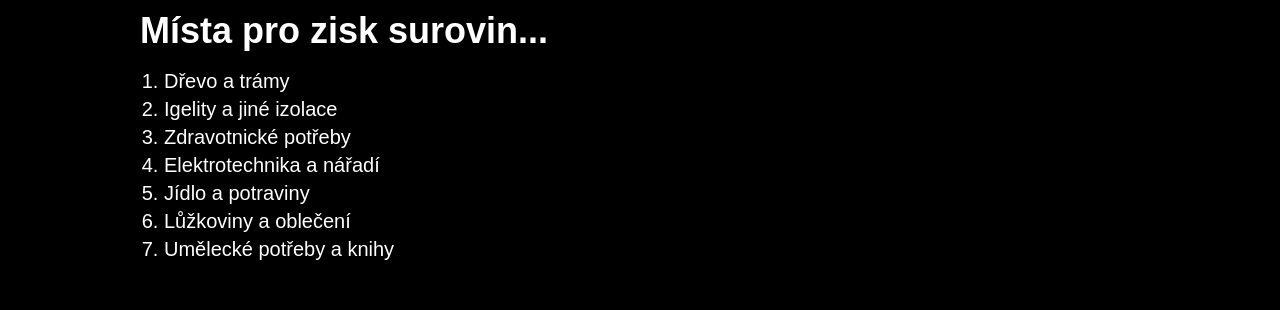
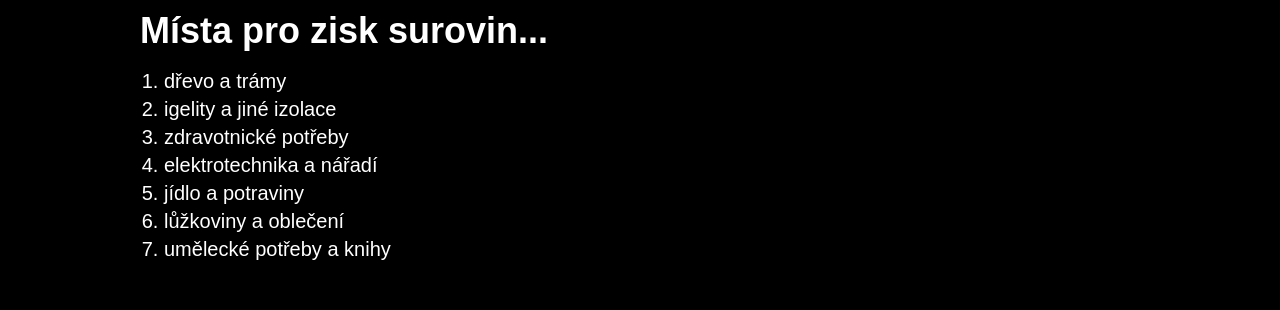
Before and after one commit to petrkucerak/game-rorate, a Next.js app: page / in a window 1280 px wide. Shown: the part 417-727 px from the top of the page. Built offline with nearby package versions, Linux system fonts and the light colour scheme; a web font is replaced by a local one.

Commit message:
Lowercase

```diff
--- a/components/welcome.js
+++ b/components/welcome.js
@@ -26,37 +26,37 @@ export default function Welcome() {
         <ol className="list-decimal pl-6">
           <li>
             <Link href="/points/drevo-a-tramy">
-              <a>Dřevo a trámy</a>
+              <a>dřevo a trámy</a>
             </Link>
           </li>
           <li>
             <Link href="/points/igelity-a-jine-izolace">
-              <a>Igelity a jiné izolace</a>
+              <a>igelity a jiné izolace</a>
             </Link>
           </li>
           <li>
             <Link href="/points/zdravotnicke-potreby">
-              <a>Zdravotnické potřeby</a>
+              <a>zdravotnické potřeby</a>
             </Link>
           </li>
           <li>
             <Link href="/points/elektrotechnika-a-naradi">
-              <a>Elektrotechnika a nářadí</a>
+              <a>elektrotechnika a nářadí</a>
             </Link>
           </li>
           <li>
             <Link href="/points/jidlo-a-potraviny">
-              <a>Jídlo a potraviny</a>
+              <a>jídlo a potraviny</a>
             </Link>
           </li>
           <li>
             <Link href="/points/luzkoviny-a-obleceni">
-              <a>Lůžkoviny a oblečení</a>
+              <a>lůžkoviny a oblečení</a>
             </Link>
           </li>
           <li>
             <Link href="/points/umelecke-poteby-a-knihy">
-              <a>Umělecké potřeby a knihy</a>
+              <a>umělecké potřeby a knihy</a>
             </Link>
           </li>
         </ol>
```
